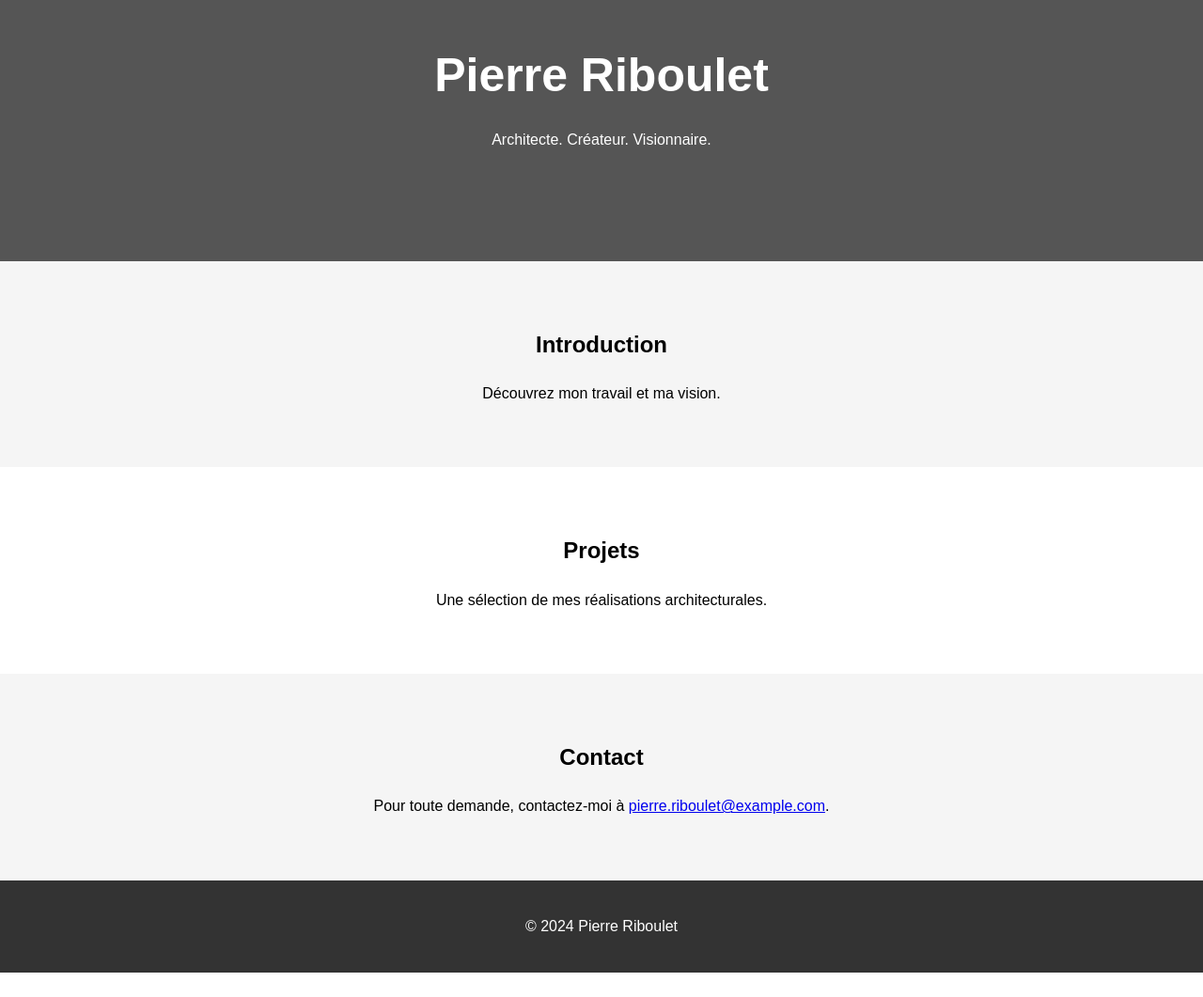
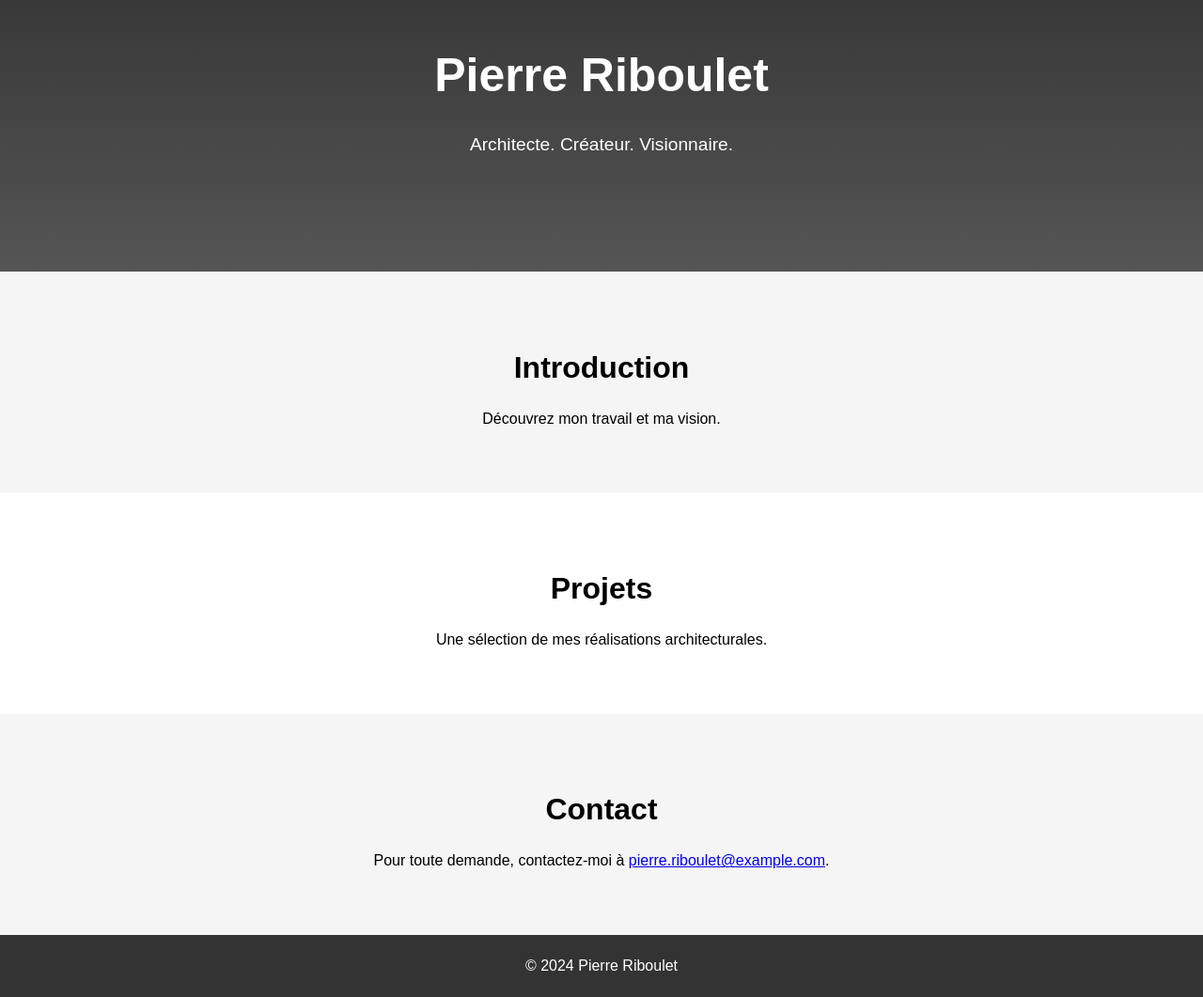
Before and after one commit to Pierre-Riboulet/portfolio, a plain HTML site: page index.html in a window 1280 px wide. Shown: the part 60-1121 px from the top of the page at 94% size. Before the commit the page ends 1095 px from the top, so only its background shows below. Drawn offline with Linux system fonts and the light colour scheme.

Commit message:
Update style.css

```diff
--- a/style.css
+++ b/style.css
@@ -1,44 +1,50 @@
+/* Style global */
 body {
-    font-family: Arial, sans-serif;
-    line-height: 1.6;
-    margin: 0;
-    padding: 0;
-    color: #333;
+  margin: 0;
+  font-family: 'Roboto', sans-serif;
+  line-height: 1.6;
+  background-color: #f9f9f9;
+  color: #333;
 }
 
+/* Header */
 header {
-    background: #555;
-    color: white;
-    padding: 10px 0;
-    text-align: center;
+  background: linear-gradient(to bottom, #333, #555);
+  color: #fff;
+  text-align: center;
+  padding: 80px 20px;
+}
+header h1 {
+  font-size: 3rem;
+  margin-bottom: 0.5rem;
+}
+header p {
+  font-size: 1.2rem;
 }
 
-header h1 {
-    margin: 0;
+/* Sections */
+section {
+  padding: 60px 20px;
+  text-align: center;
+}
+section:nth-child(even) {
+  background: #f1f1f1;
+}
+section h2 {
+  font-size: 2rem;
+  margin-bottom: 1rem;
+}
+section p {
+  font-size: 1rem;
 }
 
-header nav ul {
-    list-style: none;
-    padding: 0;
+/* Footer */
+footer {
+  background: #333;
+  color: #fff;
+  text-align: center;
+  padding: 20px 0;
 }
-
-header nav ul li {
-    display: inline;
-    margin: 0 15px;
+footer p {
+  margin: 0;
 }
-
-header nav ul li a {
-    color: white;
-    text-decoration: none;
-}
-
-main {
-    padding: 20px;
-}
-
-footer {
-    text-align: center;
-    padding: 10px 0;
-    background: #222;
-    color: white;
-}
```
